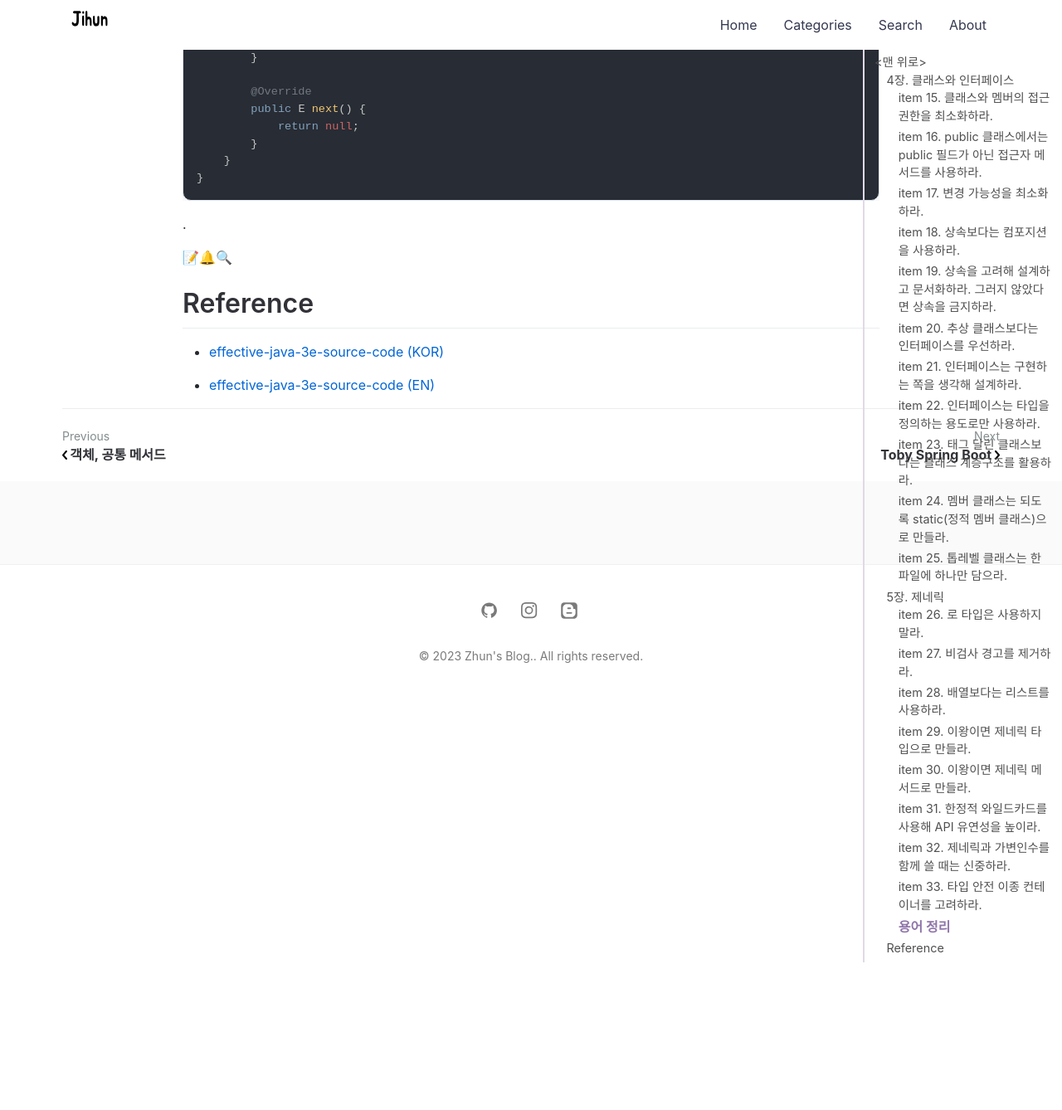
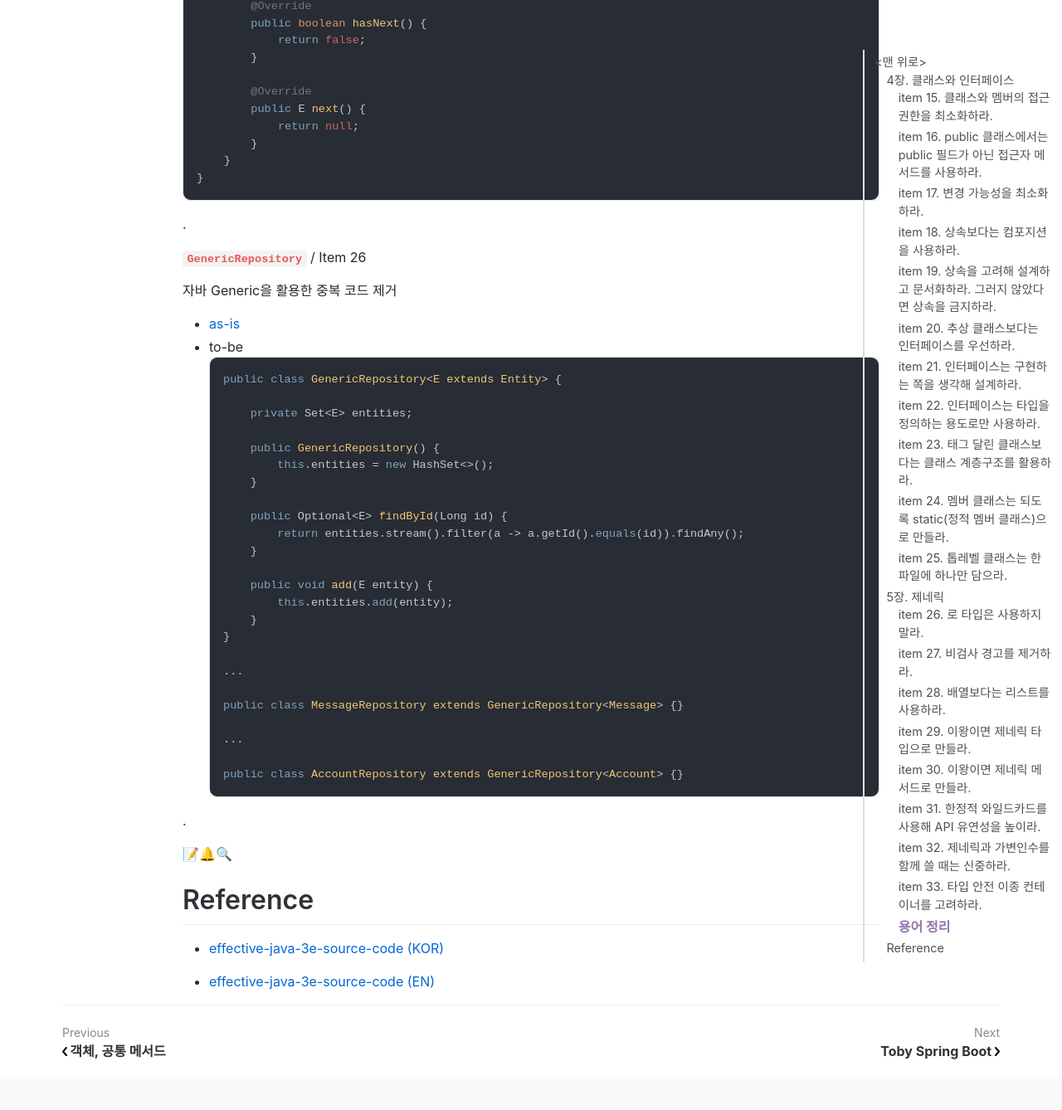
Before and after one commit to jihunparkme/jihunparkme.github.io, a Jekyll site: the page built from _posts/2023-04-22-Effective-Java-Class-Interface-Generics.md, in a window 1280 px wide and 1400 px high, scrolled down 33612 px. Shown: the top 1338 px of the window at 83% size. Built offline with Jekyll 4.4.1, drawn with Linux system fonts in a browser that asks for light colours; nearby versions of some CDN libraries; comment, search, counter and statistics services are not loaded; some of the changed text lies outside the part shown.

Commit message:
[Effective Java] item 26. 로 타입은 사용하지 말라.
- GenericRepository

````diff
--- a/_posts/2023-04-22-Effective-Java-Class-Interface-Generics.md
+++ b/_posts/2023-04-22-Effective-Java-Class-Interface-Generics.md
@@ -1460,6 +1460,41 @@ public class MySet<E> extends AbstractSet<E> {
 
 .
 
+**`GenericRepository`** / Item 26
+
+자바 Generic을 활용한 중복 코드 제거
+
+- [as-is](https://github.com/jihunparkme/Effective-JAVA/tree/main/effective-java-part2/src/main/java/me/whiteship/chapter05/item26/genericdao)
+- to-be
+  ```java
+  public class GenericRepository<E extends Entity> {
+
+      private Set<E> entities;
+
+      public GenericRepository() {
+          this.entities = new HashSet<>();
+      }
+
+      public Optional<E> findById(Long id) {
+          return entities.stream().filter(a -> a.getId().equals(id)).findAny();
+      }
+
+      public void add(E entity) {
+          this.entities.add(entity);
+      }
+  }
+
+  ...
+
+  public class MessageRepository extends GenericRepository<Message> {}
+
+  ...
+
+  public class AccountRepository extends GenericRepository<Account> {}
+  ```
+
+.
+
 📝🔔🔍
 
 # Reference
````
